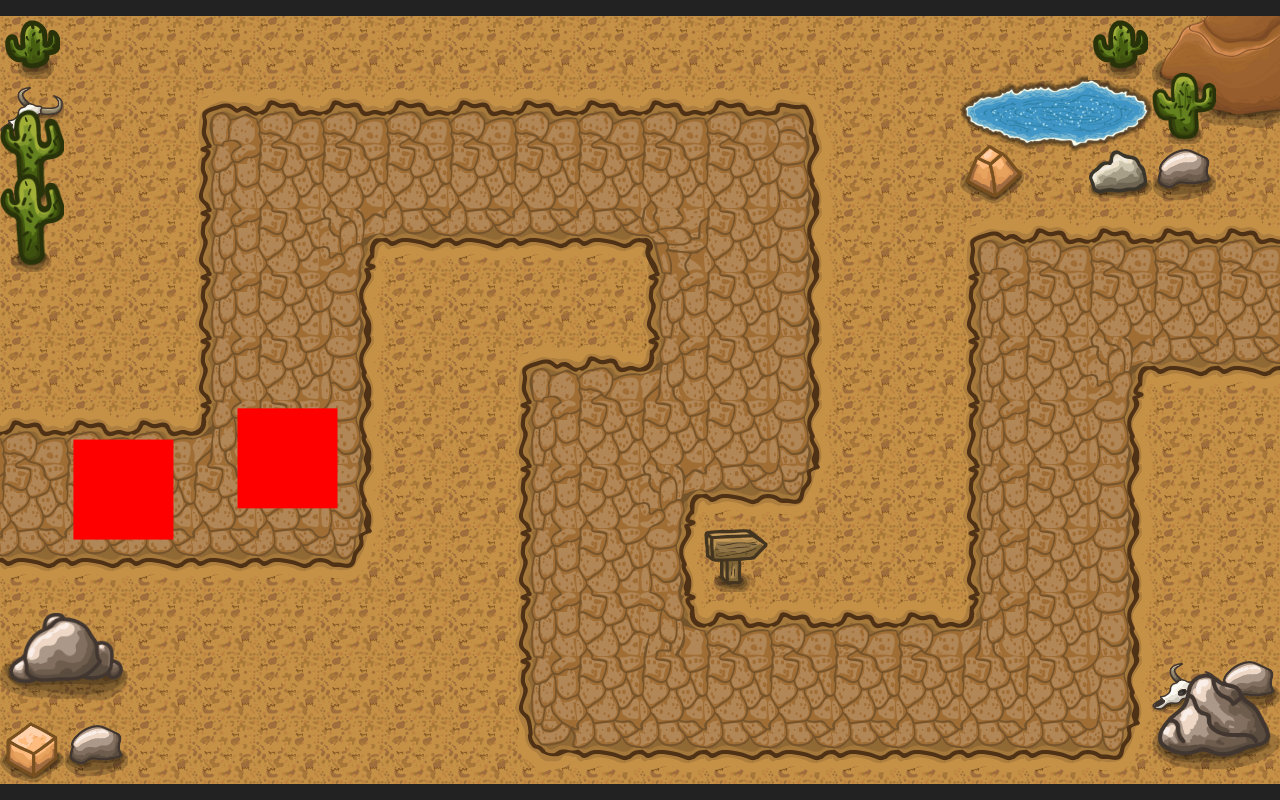
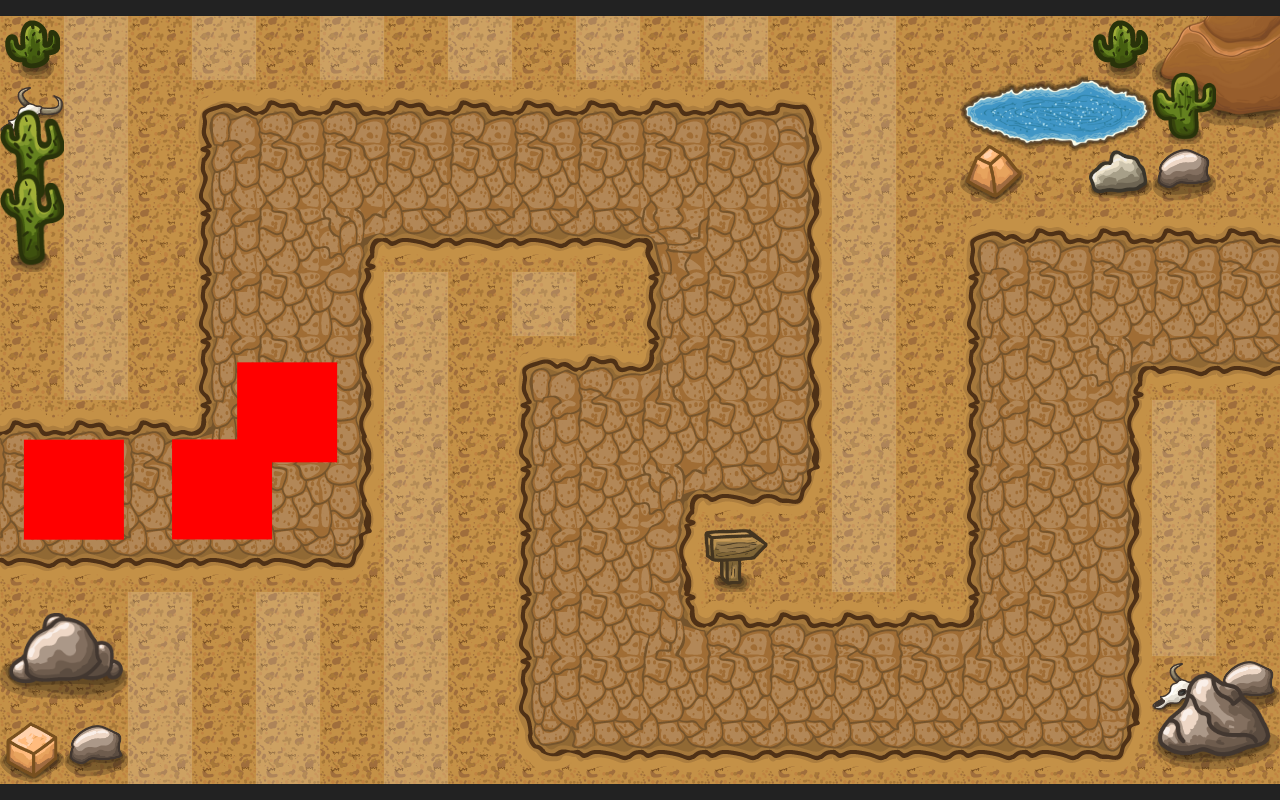
Before and after one commit to ThiagoFang/tower-defense-game, a plain HTML site: page index.html in a window 1280 px wide. Drawn offline with Linux system fonts and the light colour scheme.

Commit message:
criando os sistema de torres

```diff
--- a/index.html
+++ b/index.html
@@ -10,6 +10,7 @@
 <body>
     <canvas></canvas>
 
+    <script src="./js/placementTilesData.js"></script>
     <script src="./js/waypoints.js"></script>
     <script src="./js/classes.js"></script>
     <script src="./js/script.js"></script>
--- a/js/classes.js
+++ b/js/classes.js
@@ -45,3 +45,42 @@ class Enemy {
         }
     };
 };
+
+
+//Placement Tile
+class PlacementTile {
+  constructor({ position = { x: 0, y: 0 } }) {
+    this.position = position
+    this.size = 64
+    this.color = 'rgba(255, 255, 255, 0.15)'
+  }
+
+  draw() {
+    context.fillStyle = this.color
+    context.fillRect(this.position.x, this.position.y, this.size, this.size)
+  }
+
+  update(mouse) {
+    this.draw()
+
+    if (
+      mouse.x > this.position.x &&
+      mouse.x < this.position.x + this.size &&
+      mouse.y > this.position.y &&
+      mouse.y < this.position.y + this.size
+    ) {
+      this.color = 'rgba(255, 255, 255, 0.75)'
+    } else this.color = 'rgba(255, 255, 255, 0.15)'
+  }
+}
+
+class Building {
+  constructor({position = {x: 0, y: 0}}) {
+    this.position = position
+  };
+
+  draw() {
+    context.fillStyle = 'blue'
+    context.fillRect(this.position.x, this.position.y, 64, 64)
+  }
+}
--- /dev/null
+++ b/js/placementTilesData.js
@@ -0,0 +1,12 @@
+const placementeTilesData = [0, 14, 0, 14, 0, 14, 0, 14, 0, 14, 0, 14, 0, 14, 0, 0, 0, 0, 0, 0,
+    0, 14, 0, 0, 0, 0, 0, 0, 0, 0, 0, 0, 0, 14, 0, 0, 0, 0, 0, 0,
+    0, 14, 0, 0, 0, 0, 0, 0, 0, 0, 0, 0, 0, 14, 0, 0, 0, 0, 0, 0,
+    0, 14, 0, 0, 0, 0, 0, 0, 0, 0, 0, 0, 0, 14, 0, 0, 0, 0, 0, 0,
+    0, 14, 0, 0, 0, 0, 14, 0, 14, 0, 0, 0, 0, 14, 0, 0, 0, 0, 0, 0,
+    0, 14, 0, 0, 0, 0, 14, 0, 0, 0, 0, 0, 0, 14, 0, 0, 0, 0, 0, 0,
+    0, 0, 0, 0, 0, 0, 14, 0, 0, 0, 0, 0, 0, 14, 0, 0, 0, 0, 14, 0,
+    0, 0, 0, 0, 0, 0, 14, 0, 0, 0, 0, 0, 0, 14, 0, 0, 0, 0, 14, 0,
+    0, 0, 0, 0, 0, 0, 14, 0, 0, 0, 0, 0, 0, 14, 0, 0, 0, 0, 14, 0,
+    0, 0, 14, 0, 14, 0, 14, 0, 0, 0, 0, 0, 0, 0, 0, 0, 0, 0, 14, 0,
+    0, 0, 14, 0, 14, 0, 14, 0, 0, 0, 0, 0, 0, 0, 0, 0, 0, 0, 0, 0,
+    0, 0, 14, 0, 14, 0, 14, 0, 0, 0, 0, 0, 0, 0, 0, 0, 0, 0, 0, 0]
--- a/js/script.js
+++ b/js/script.js
@@ -7,6 +7,28 @@ canvas.height = 768;
 
 context.fillStyle = 'white';
 context.fillRect(0, 0, canvas.width, canvas.height);
+
+const placementeTilesData2D = [];
+for (let i = 0; i < placementeTilesData.length; i += 20){
+    placementeTilesData2D.push(placementeTilesData.slice(i, i + 20));
+};
+
+const placementTile = [];
+
+placementeTilesData2D.forEach((row, y) => {
+    row.forEach((symbol, x) => {
+        if (symbol === 14) {
+            placementTile.push(
+                new PlacementTile({
+                    position: {
+                        x: x * 64,
+                        y: y * 64
+                    }
+                })
+            );
+        };
+    });
+});
 
 // Draw
 const image = new Image('./assets/gameMap.png');
@@ -18,11 +40,14 @@ image.src = ('./assets/gameMap.png');
 const enemies = []
 
 for (let i = 1; i <= 10; i++) {
-    const xOffset = i * 200
+    const xOffset = i * 150
     enemies.push(new Enemy({
         position: {x: waypoints[0].x - xOffset, y: waypoints[0].y}
     }));
 };
+
+const buildings = [];
+let activeTile = undefined;
 
 const animate = () => {
     requestAnimationFrame(animate);
@@ -31,5 +56,46 @@ const animate = () => {
     enemies.forEach(enemy => {
         enemy.update();
     });
+    placementTile.forEach(tile => {
+        tile.update(mouse)
+    });
+    buildings.forEach(building => {
+        building.draw();
+    })
 };
+const mouse = {
+    x: undefined,
+    y: undefined
+}
+
+canvas.addEventListener('click', (event) => {
+    if(activeTile) {
+        buildings.push(new Building({
+            position: {
+                x: activeTile.position.x,
+                y: activeTile.position.y
+            }
+        }));
+    }
+});
+
+window.addEventListener('mousemove', (event) => {
+    mouse.x = event.clientX - 64;
+    mouse.y = event.clientY - 64;
+
+    activeTile = null;
+    for (let i = 0; i < placementTile.length; i++) {
+        const tile = placementTile[i]
+        if (
+            mouse.x > tile.position.x &&
+            mouse.x < tile.position.x + tile.size &&
+            mouse.y > tile.position.y &&
+            mouse.y < tile.position.y + tile.size
+          ) {
+            activeTile = tile;
+            break;
+          };
+    };
+});
+
 animate();
```
Also changed, not shown: 1 other file.
